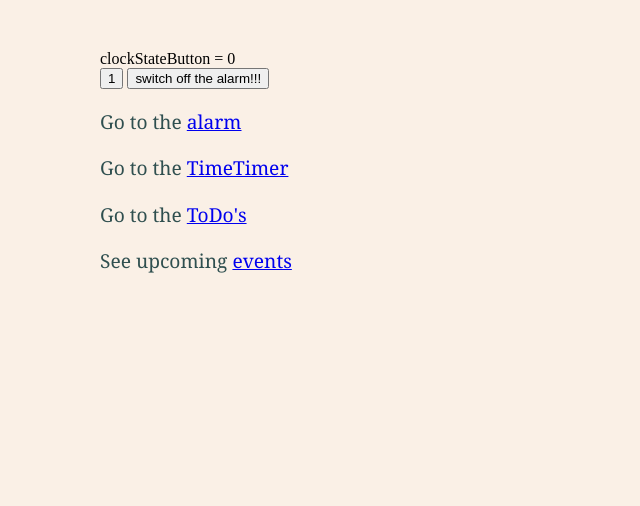
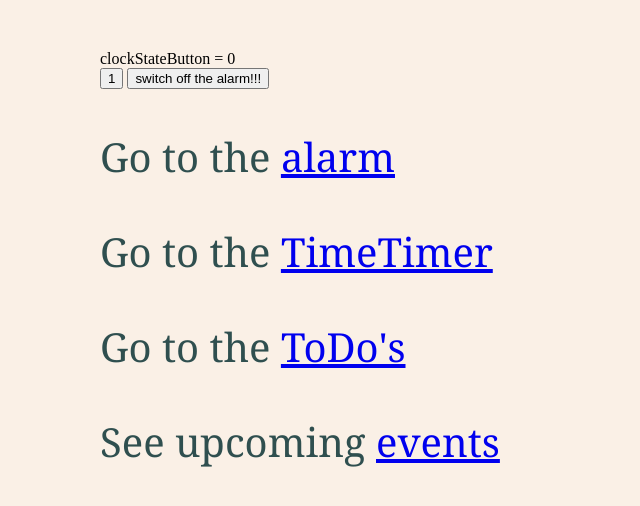
Before and after one commit to MeWs-byte/MiFloV2, a Flask app: page / in a window 1280 px wide. Shown: the top 506 px of the page, without its empty margins (0-640 px from the left). Run offline with Flask 2, Linux system fonts and the light colour scheme.

Commit message:
small css tweaks

```diff
--- a/static/main.css
+++ b/static/main.css
@@ -6,12 +6,12 @@ body {
 
   p {
     font-family: Georgia, serif;
-    font-size: 1.2em;
+    font-size: 2.5em;
     color: DarkSlateGray;
     }
 
   h1 {
     font-family: Verdana, Geneva, sans-serif;
-    font-size: 2.5em;
+    font-size: 3.5em;
     color: FireBrick;
     }
```
